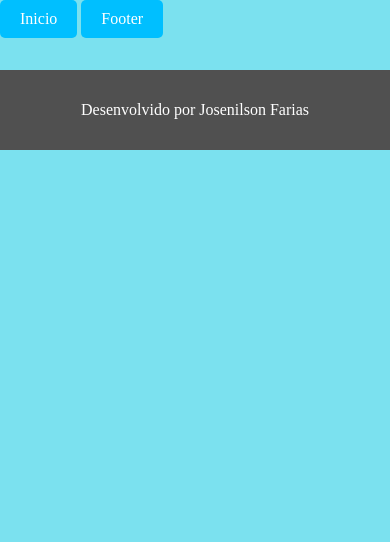
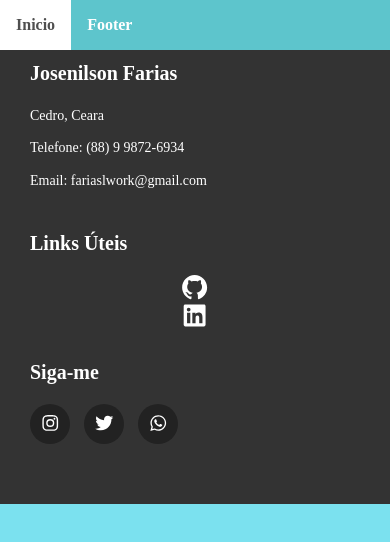
Before and after one commit to Josenilsonfariasx/consuming-rick-and-morty-api, a plain HTML site: page code/index.html in a window 390 px wide. Drawn offline with Linux system fonts and the light colour scheme; no server answers.

Commit message:
Melhorei a responsividade e mudei o footer

```diff
--- a/code/index.css
+++ b/code/index.css
@@ -14,7 +14,7 @@ body {
     height: auto;
     display: flex;
     flex-wrap: wrap;
-    align-items: center;
+    align-items:  center;
     margin: 0 auto;
     margin-left: 3%;
     padding: 1em;
@@ -24,13 +24,13 @@ body {
 .card {
     display: flex;
     flex-direction: column;
+    align-items: center;
     max-width: 350px;
     height: 400px;
     border: 1px solid black;
     margin: 1%;
-    background-color: white;
+    background-color:#e98cbf;
     border-radius: 10px;
-    align-items: center;
     overflow: hidden;
     padding: 10px;
 }
@@ -43,7 +43,7 @@ body {
 
 .card h3 {
     margin: 0;
-    color: hsl(293, 76%, 64%);
+    color: hsl(0, 0%, 100%);
     text-align: center;
     overflow: hidden;
     white-space: nowrap;
@@ -117,9 +117,9 @@ body {
 
 button {
   background-color: #ffffff;
-  border: 2.5px solid #7be1ef;
+  border: 2.5px solid #0000;
   border-radius: 20px;
-  color: #7be1ef ;
+  color: black ;
   cursor: pointer;
   font-size: 20px;
   padding: auto;
@@ -136,23 +136,58 @@ button:active {
   color: #ffffff;
 }
 
+.menu {
+  position: fixed;
+  top: 0;
+  left: 0;
+  width: 100%;
+  background-color: #5dc5cc;
+}
 
-.menu a {
-    position: relative;
-    display: inline-block;
-    background-color: #00bfff;
-    color: #fff;
-    padding: 10px 20px;
-    border-radius: 5px;
-    text-decoration: none;
-    transition: background-color 0.2s ease-in-out;
-  }
+.menu ul {
+  list-style: none;
+  margin: 0;
+  padding: 0;
+  display: flex;
+  justify-content: space-between;
+  align-items: center;
+}
 
-  .menu a:hover {
-    background-color: #0080ff;
-  }
+.menu ul li {
+  display: flex;
+}
 
-footer {
+.menu ul li a {
+  display: block;
+  padding: 1em;
+  color: #ffffff;
+  text-decoration: none;
+  transition: background-color 0.3s ease;
+}
+
+.menu ul li a:hover {
+  background-color: #ffffff;
+  color: #4f4f4f;
+}
+
+form {
+margin-left: 300%;
+display: flex;
+}
+
+#pesquisar{
+  max-width: 100%;
+  max-height: 70%;
+  margin-top: 9px;
+  margin-right: 10%;
+}
+#pes {
+margin-top: 10px;
+max-width: 80%;
+max-height: 60%;
+}
+
+/* footer {
     bottom: 0;
     left: 0;
     width: 100%;
@@ -163,7 +198,80 @@ footer {
     justify-content: center;
     align-items: center;
 
+} */
+
+.footer {
+  background-color: #333;
+  color: #fff;
+  display: flex;
+  justify-content: space-between;
+  padding: 30px;
+  width: 100%;
+  flex-wrap: wrap;
+  align-items: center;
 }
+
+.footer h3 {
+  font-size: 20px;
+  margin-bottom: 20px;
+}
+
+.footer p {
+  font-size: 14px;
+  line-height: 1.6em;
+  margin-bottom: 10px;
+}
+
+.footer ul {
+  list-style: none;
+  padding-left: 0;
+}
+
+.footer ul li a {
+  color: #fff;
+  font-size: 25px;
+  text-decoration: none;
+  transition: all 0.3s ease-in-out;
+}
+
+.footer ul li a:hover {
+  color: #c2c2c2;
+}
+
+.footer .social-icons a {
+  color: #fff;
+  display: inline-block;
+  font-size: 18px;
+  height: 40px;
+  line-height: 40px;
+  margin-right: 10px;
+  text-align: center;
+  width: 40px;
+  border-radius: 50%;
+  background-color: #222;
+  transition: all 0.3s ease-in-out;
+}
+
+.footer .social-icons a:hover {
+  background-color: #c2c2c2;
+  color: #333;
+}
+
+@media screen and (max-width: 767px) {
+  .footer {
+    flex-direction: column;
+  }
+  .footer .footer-left,
+  .footer .footer-center,
+  .footer .footer-right {
+    margin-bottom: 30px;
+    width: 100%;
+  }
+  .footer ul {
+    text-align: center;
+  }
+}
+
 @media screen and (max-width: 542px) {
     .container {
       margin-left: 0;
@@ -210,7 +318,8 @@ footer {
   }
 }
 
-@media screen and (min-width: 769px) and (max-width:1645px) {
+
+@media screen and (min-width: 725px) and (max-width:1024px) {
   .container {
     margin-left: 0;
     justify-content: center;
@@ -220,25 +329,38 @@ footer {
     height: auto;
     margin: 1em 8px;
     flex-basis: 40%;
+    display: flex;
+    flex-direction: column;
+    align-items: center;
+    /* max-width: 350px*/
   }
-  /* .modal {
-    display: none;
-    position: fixed;
-    z-index: 1;
-    left: 0;
-    top: 0;
-    width: 100%;
-    height: 100%;
-    overflow: auto;
-    background-color: rgba(0, 0, 0, 0.8);
+}
+/* @media screen and (min-width: 1025) and (max-width:1092) {
+  .container {
+    margin-left: auto;
+    justify-content: center;
+    display: flex;
+    flex-wrap: wrap;
+    align-items: center;
   }
-  .modal-content {
-    margin: 5% auto;
-    padding: 20px;
-    width: 70%;
-    max-width: 800px;
-    background-color: #fefefe;
-    border-radius: 10px;
-    position: relative;
+  .card {
+    max-width: 300px;
+    height: auto;
+    margin: 1em 8px;
+    flex-basis: 100%;
   } */
-}
+  @media screen and (min-width: 1025px) and (max-width:1092px) {
+    .container {
+      margin-left: auto;
+      justify-content: center;
+      display: flex;
+      flex-wrap: wrap;
+      align-items: center;
+    }
+    .card {
+      max-width: calc(33.33% - 16px);
+      height: auto;
+      margin: 1em 8px;
+      flex-basis: calc(33.33% - 16px);
+    }
+  }
--- a/code/index.html
+++ b/code/index.html
@@ -4,7 +4,10 @@
     <meta charset="UTF-8">
     <title>primeiro teste</title>
     <link rel="shortcut icon" href="#">
-    <link rel="stylesheet" href="/index.css">
+    <link rel="stylesheet" href="/code/index.css">
+
+    <link rel="stylesheet" href="/fontawesome/css/all.min.css">
+
 
 
 </head>
@@ -12,17 +15,49 @@
     <nav class="menu">
         <ul>
             <li>
-                <a href="#container">Inicio</a>
-                <a href="#footer">Footer</a>
+                <a href="/code/index.html"><strong>Inicio</strong></a>
+                <a href="#footer"><strong>Footer</strong></a>
+                <form>
+
+                    <input id="pesquisar" type="search" placeholder="Pesquisar">
+                </form>
             </li>
         </ul>
     </nav>
-    <div class="container">
+    <div id ="container"class="container">
 </div>
     </div>
 
-    <footer id="footer">
+    <!-- <footer id="footer">
     <p>Desenvolvido por Josenilson Farias</p>
+    </footer>     -->
+
+
+<footer class="footer">
+    <div class="footer-left">
+        <h3>Josenilson Farias</h3>
+        <p>Cedro, Ceara</p>
+        <p>Telefone: (88) 9 9872-6934</p>
+        <p>Email: fariaslwork@gmail.com</p>
+    </div>
+    <div class="footer-center">
+        <h3>Links Úteis</h3>
+        <ul>
+        <li><a href="https://github.com/Josenilsonfariasx"><i class="fa-brands fa-github"></i></a></li>
+        <li><a href="https://linkedin.com/in/Josenilsonfariasx/"><i class="fa-brands fa-linkedin"></i></a></li>
+    </ul>
+
+    </div>
+    <div class="footer-right">
+        <h3>Siga-me</h3>
+        <div class="social-icons">
+
+        <a href="https://www.instagram.com/josenilson.fariasx/"><i class="fa-brands fa-instagram"></i></a>
+        <a href="https://twitter.com/FariasxIsback"><i class="fa-brands fa-twitter"></i></a>
+        <a href="https://contate.me/josenilsonfariasx"><i class="fa-brands fa-whatsapp"></i></a>
+
+        </div>
+    </div>
     </footer>
 
     <!-- Modal -->
@@ -38,6 +73,7 @@
             </div>
         </div>
     </div>
-    <script src="/index.js"></script>
+    <script src="/code/index.js"></script>
+    <script src="/fontawesome/js/all.min.js"></script>
 </body>
 </html>
--- a/code/index.js
+++ b/code/index.js
@@ -4,6 +4,7 @@ const receber = function (){
     const container = document.querySelector('.container')
     const modal = document.querySelector('.modal');
     const modalContent = document.querySelector('.modal-content');
+    const input = document.querySelector('input[type="search"]');
 
     const images = document.querySelectorAll('img');
 
@@ -27,6 +28,9 @@ fetch('https://rickandmortyapi.com/api/character')
 var myButtons = document.querySelectorAll('button');
 
 myButtons.forEach((button, index) => {
+
+  console.log(myButtons.index)
+
   button.addEventListener('click', () => {
     const result = results[index]
     modal.style.display= 'block';
@@ -42,6 +46,35 @@ ontent.querySelector('#modal-type').textContent = `Type: ${result.type}`;
 });
 
 
+input.addEventListener('keydown', (event) => {
+  if (event.keyCode === 13) {
+    event.preventDefault();
+    const searchTerm = input.value;
+    const searchResults = [];
+
+    fetch(`https://rickandmortyapi.com/api/character/?name=${searchTerm}`)
+      .then(response => response.json())
+      .then(data => {
+        const results = data.results;
+        results.forEach(result => {
+          searchResults.push(`
+            <div class='card'>
+              <img src='${result.image}'>
+              <h3>
+                ${result.name}
+              </h3>
+              <button id='modal'>
+                Details
+              </button>
+            </div>
+          `);
+        });
+
+        container.innerHTML = searchResults.join('');
+      })
+      .catch(error => console.error(error));
+  }
+});
 
 
 
```
